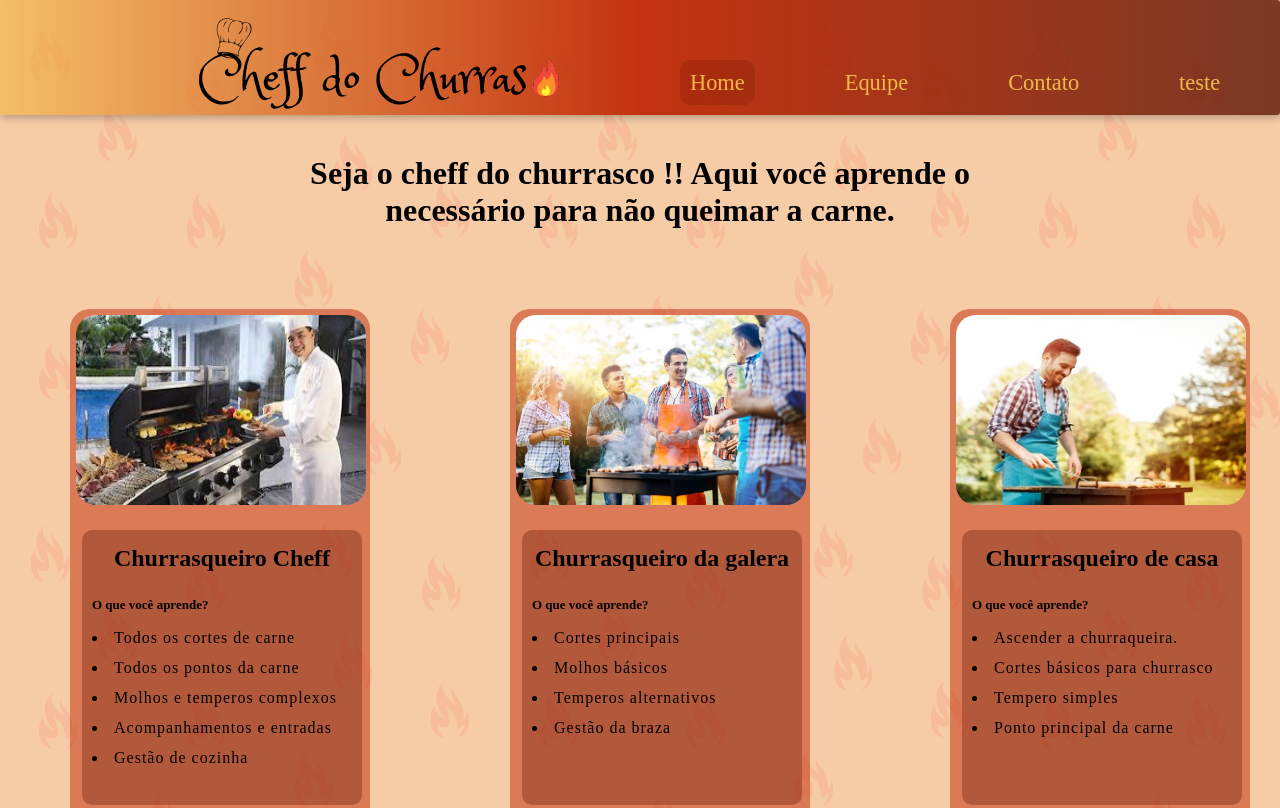
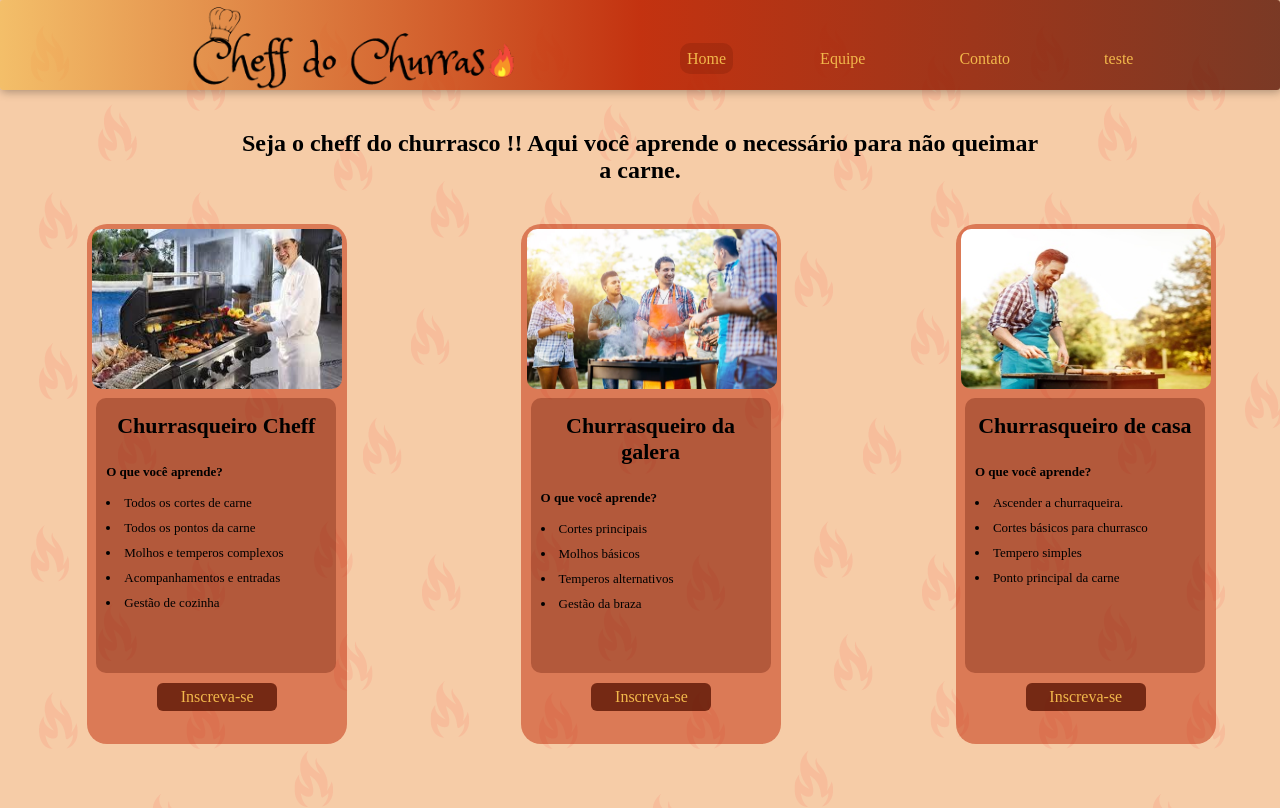
Before and after one commit to LeoCalisto/LandPage_Churras, a plain HTML site: page Index.html in a window 1280 px wide. Shown: the top 808 px of the page. Drawn offline with Linux system fonts and the light colour scheme; a web font is replaced by a local one.

Commit message:
correção dimensões gerais dos elementos

```diff
--- a/CSS/style.css
+++ b/CSS/style.css
@@ -5,7 +5,7 @@
 /* topo - Header */
 header{
     background-image: linear-gradient(to right,#f2b84bab,#bf2604ec,#591202c9);
-    height: 115px;
+    height: 90px;
     box-shadow: 1px 2px 10px rgba(0, 0, 0, 0.301);
     border-radius: 3px;
 }
@@ -13,10 +13,10 @@ header #logo img{
    position: relative;
    float: left;
    left: 150px;
-   top: 10px;
+   width: 400px;
 }
 header nav{
-    margin-top: 70px;
+    margin-top: 50px;
     width: 50%;
     float: right;
 }
@@ -28,8 +28,8 @@ header nav ul li{
 a{
     text-decoration: none;
     color: #F2B84B;
-    font-size: 1.4em;
-    padding: 10px;
+    font-size: 1em;
+    padding: 7px;
 }
 a:hover{
     background-color: #59120233;
@@ -37,9 +37,10 @@ a:hover{
 }
 /* conteudo - body */
 h3{
+
     margin: 40px auto;
     text-align: center;
-    font-size: 2em;
+    font-size: 1.5em;
     width: 800px;
 }
 body{
@@ -47,6 +48,7 @@ body{
     background-color: #f2801d2d;
     width: 100%;
     height: 100%;
+    font-family:"Playwrite GB S";
 }
 #home a#hm{
     background-color: #59120233;
@@ -54,31 +56,29 @@ body{
 }
 
 #conteudo{
-    width: 1360px;
+    width: 1341px;
     margin: 0px auto;
-    height: 700px;
+    height: 600px;
 }
 .conteudo-sec{
-    width: 300px;
-    height: 600px;
-    margin: 40px 70px 0px 70px;
+    width: 260px;
+    height: 520px;
+    margin: 0% 6.5%;
     background-color: #bf26047e;
     border-radius: 20px;
     position: relative;
     float: left;
 }
 .imagens{
-    width: 290px;
-    height: 190px;
-    position: relative;
+    width: 250px;
+    height: 160px;
     margin:2%;
-    border-radius: 20px;
+    border-radius: 10px;
 }
 #conteiner-descrition{
-    position: absolute;
-    width: 260px;
+    width: 220px;
     height: 255px;
-    margin: 5% 4%;
+    margin: 0% 3.5%;
     border-radius: 10px;
     background-color: #59120250;
     padding: 10px;
@@ -86,31 +86,34 @@ body{
 #conteiner-descrition h4{
     text-align: center;
     margin:2% 0%;
-    font-size: 24px;
+    font-size: 22px;
 }
 #conteiner-descrition h6{
     margin: 25px 0px 10px 0px;
     font-size: 13px;
 }
 #conteiner-descrition ul li{
+    font-size: 13px;
     list-style: inside;
-    letter-spacing: 1px;
-    line-height: 30px;
+    line-height: 25px;
 }
 .btn-inscrever{
-    position: absolute;
-    padding: 10px 45px;
+
+    text-align: center;
+    margin: 10px auto;
+    padding: 5px;
+    width: 110px;
+    display: block;
     background-color: #591202c7;
     border-radius: 6px;
-    margin: 105% 17%;
 }
 .btn-inscrever:hover{
-    padding:15px 48px;
+    padding: 10px 15px;
     transition: ease-in;
     transition: 250ms;
     background-color: #460f03;
- }
-
+}
+ /* rodapé  */
 footer{
     height: 50px;
     background-color: #bf2604af;
--- a/Index.html
+++ b/Index.html
@@ -5,11 +5,14 @@
     <meta name="viewport" content="width=device-width, initial-scale=1.0">
     <title>Cheff Do Churras</title>
     <link rel="stylesheet" href="CSS/style.css">
+    <style>
+        @import url('https://fonts.googleapis.com/css2?family=Playwrite+GB+S:ital,wght@0,100..400;1,100..400&display=swap');
+    </style>
+
 
 </head>
 <body id="home">
     <header>
-
         <div id="logo">
             <img src="IMG/logo-final.png" alt="logo">
         </div>
```
